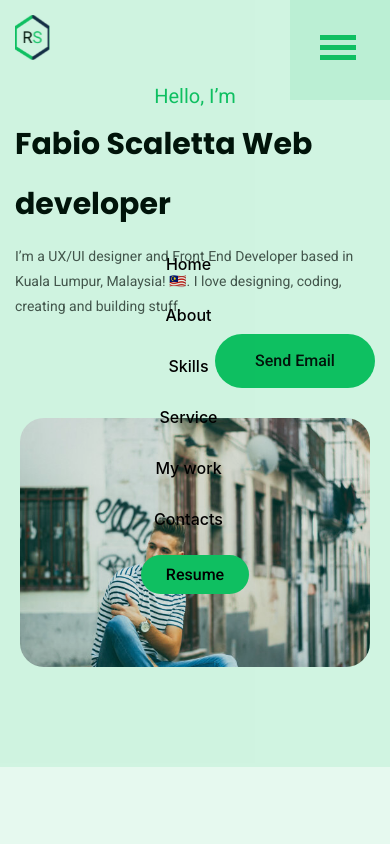
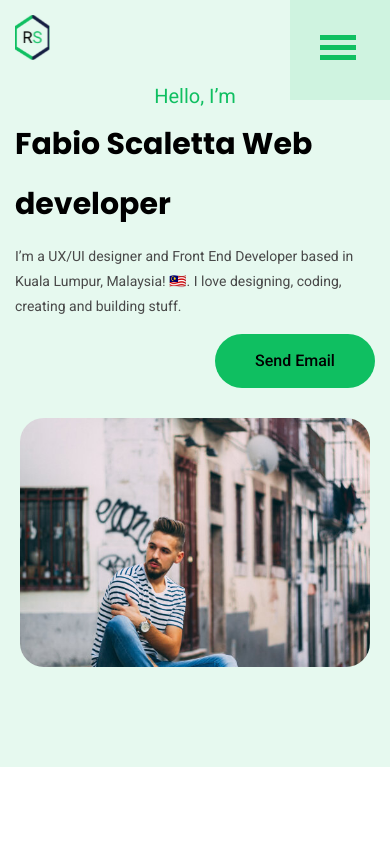
Before and after one commit to SandraVLP/portfolio-start-project, a React app in the folder portfolio-start-project-main/: page / in a window 390 px wide. Shown: the top 844 px of the page. Built offline with nearby package versions, Linux system fonts and the light colour scheme.

Commit message:
Update MobileMenu.tsx

```diff
--- a/portfolio-start-project-main/src/layout/header/mobileMenu/MobileMenu.tsx
+++ b/portfolio-start-project-main/src/layout/header/mobileMenu/MobileMenu.tsx
@@ -8,7 +8,7 @@ export const MobileMenu = () => {
       <BurgerButton isOpen={false}>
         <span></span>
       </BurgerButton>
-      <MobileMenuPopup isOpen={true}>
+      <MobileMenuPopup isOpen={false}>
         <ul>
           <li>
             <Link href="#home">Home</Link>
```
